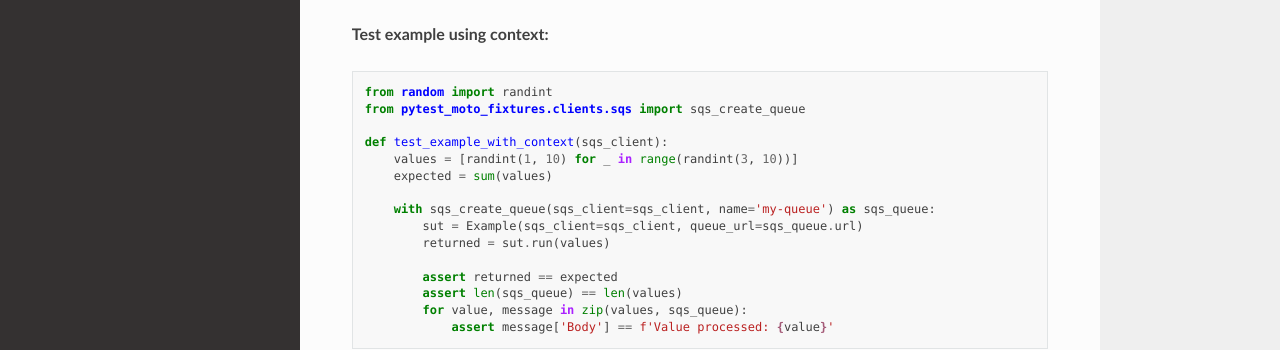
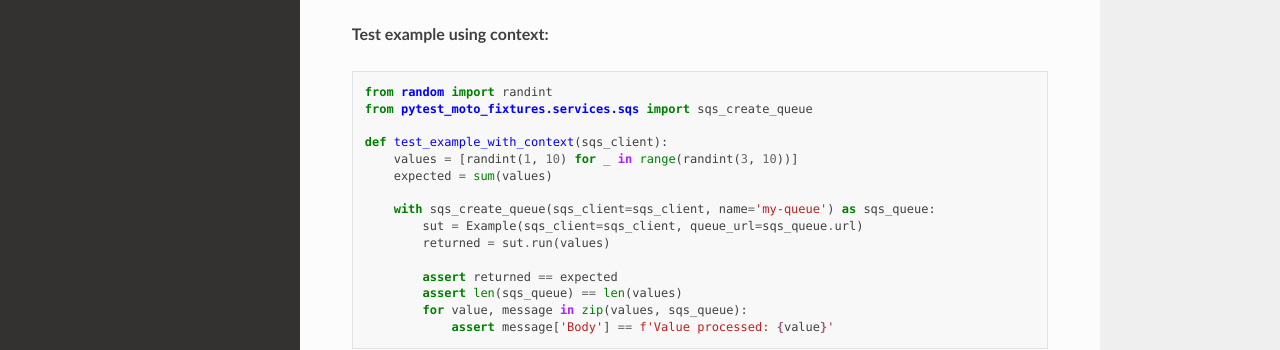
Before and after one commit to eduardoklosowski/pytest-moto-fixtures, a Sphinx documentation site: the page built from docs/source/index.rst, in a window 1280 px wide and 900 px high, scrolled down 615 px. Shown: the part 293-643 px from the top of the window. Built offline with Sphinx 7.4.7 and the Read the Docs theme 3.1.0, drawn with Linux system fonts in a browser that asks for light colours.

Commit message:
Fix examples

```diff
--- a/docs/source/index.rst
+++ b/docs/source/index.rst
@@ -54,7 +54,7 @@ Install ``pytest-moto-fixtures`` package from `PyPI <https://pypi.org/project/py
 .. code-block:: python
 
     from random import randint
-    from pytest_moto_fixtures.clients.sqs import sqs_create_queue
+    from pytest_moto_fixtures.services.sqs import sqs_create_queue
 
     def test_example_with_context(sqs_client):
         values = [randint(1, 10) for _ in range(randint(3, 10))]
```
Also changed, not shown: README.md (+1 -1 lines).
